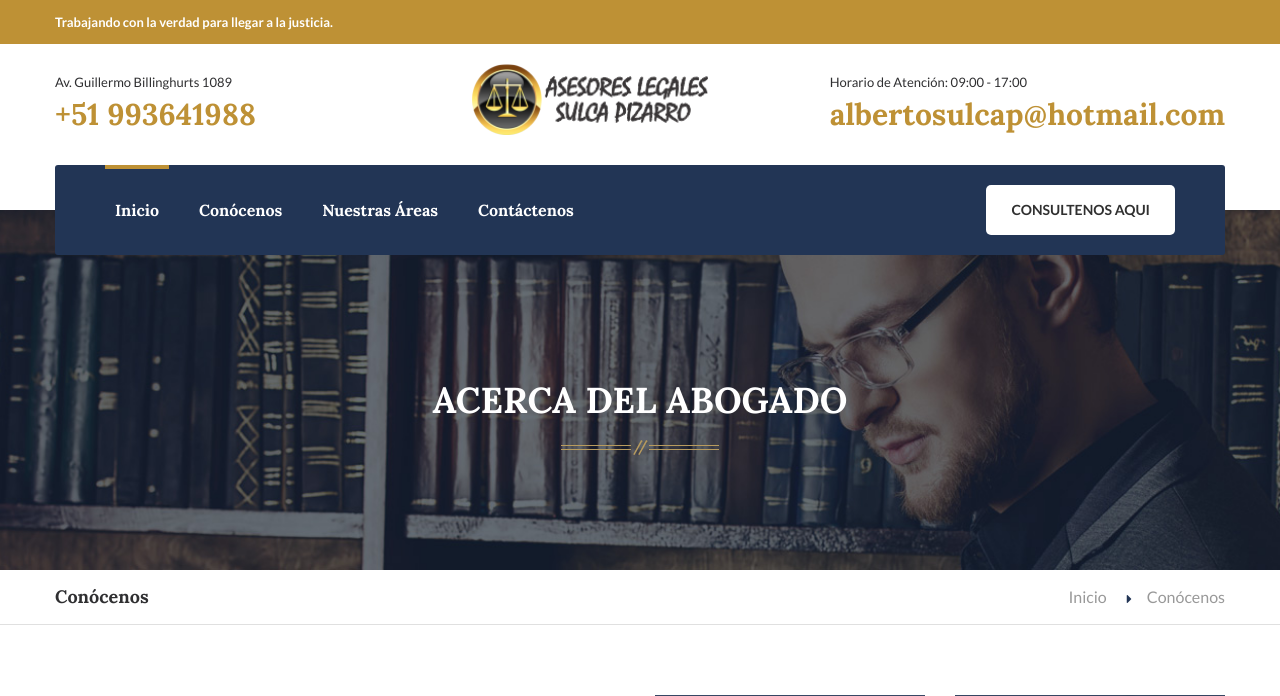
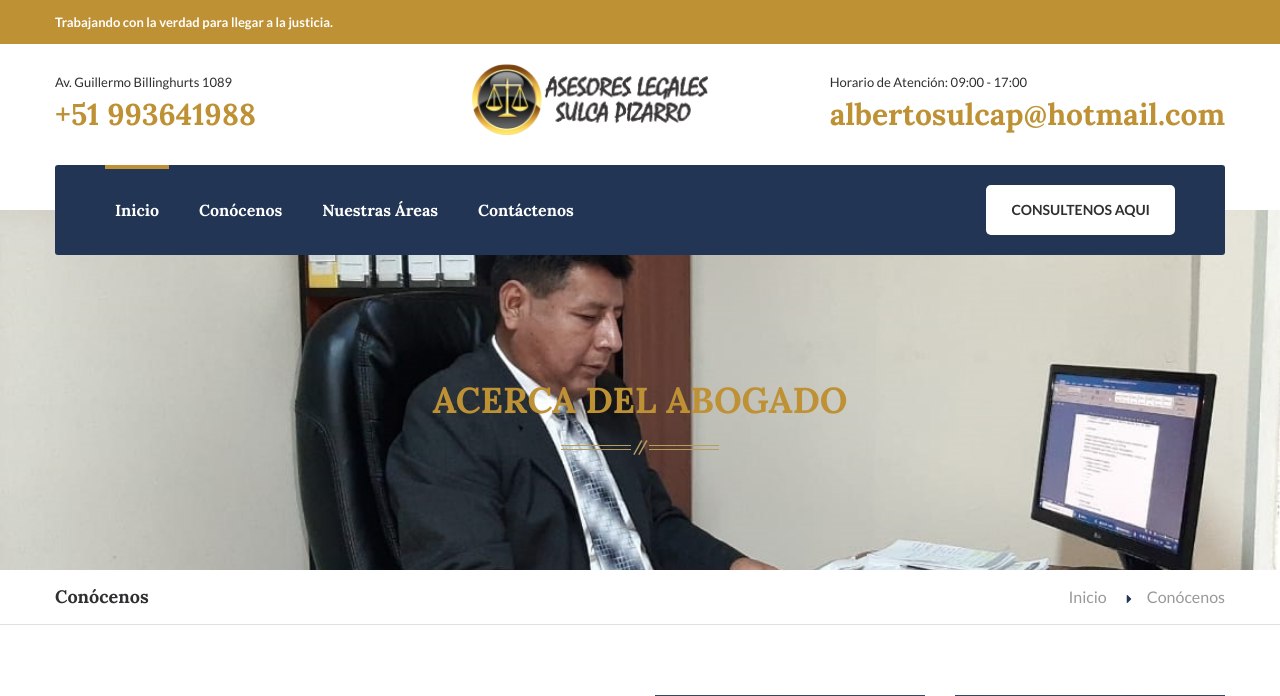
Before and after one commit to Steve12-04/abogado-, a PHP site: page /about-us.php in a window 1280 px wide. Shown: the top 696 px of the page. Run offline with PHP 8.4, Linux system fonts and the light colour scheme; some libraries are stand-ins or nearby versions.

Commit message:
qweqeqwewq

```diff
--- a/about-us.php
+++ b/about-us.php
@@ -4,9 +4,9 @@ include("header.html");
 
 
         <!--Page Title-->
-        <section class="page-title" style="background-image:url(images/background/pagetitle-bg.jpg);">
+        <section class="page-title" style="background-image:url(images/background/pagetitle-bgg.jpeg);">
             <div class="auto-container">
-            	<h1>Acerca del Abogado</h1>
+            	<h1 style="color: #be9135;">Acerca del Abogado</h1>
             </div>
         </section>
 
```
Also changed, not shown: index.php (+4 -4 lines), images/background/pagetitle-bgg.jpeg (added).
